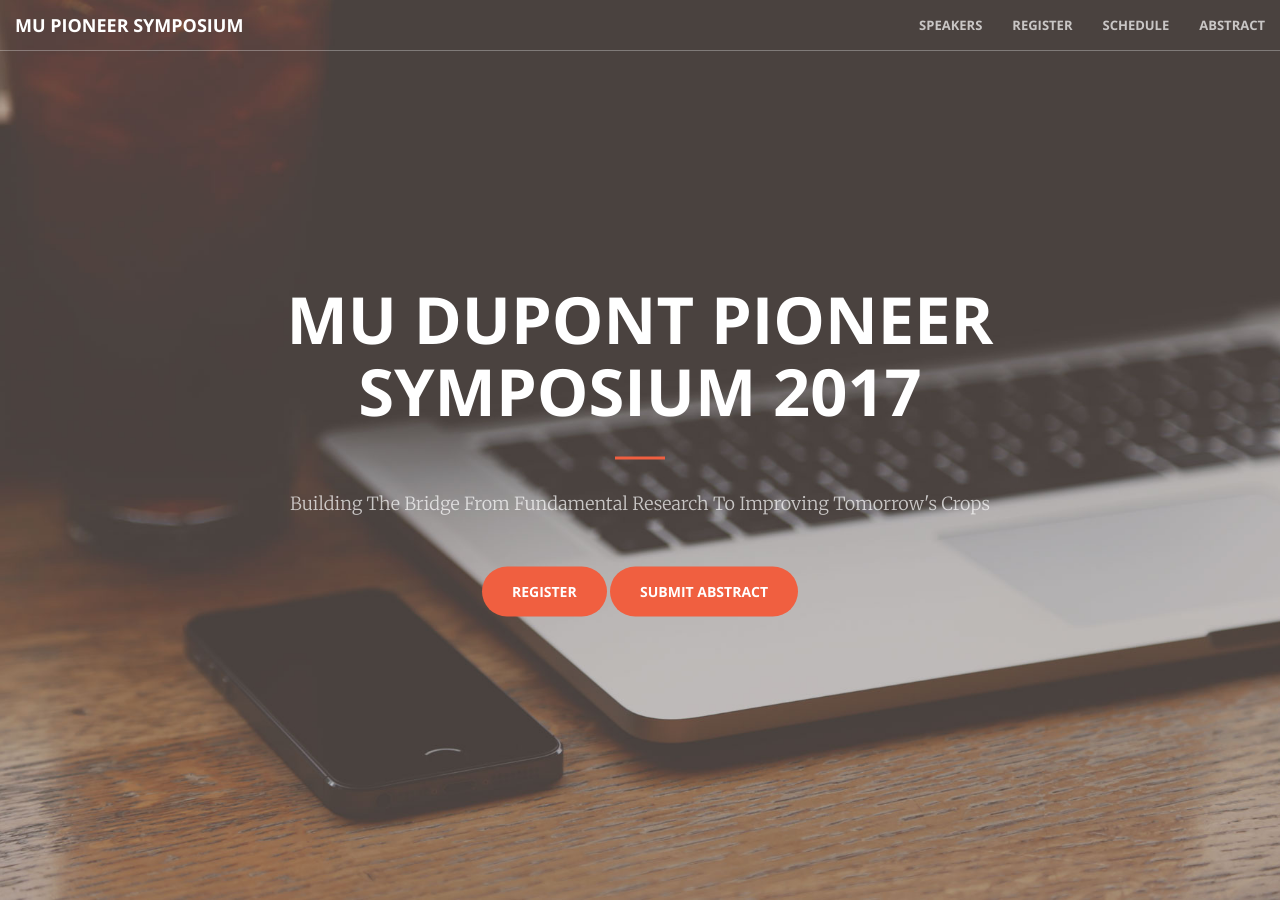
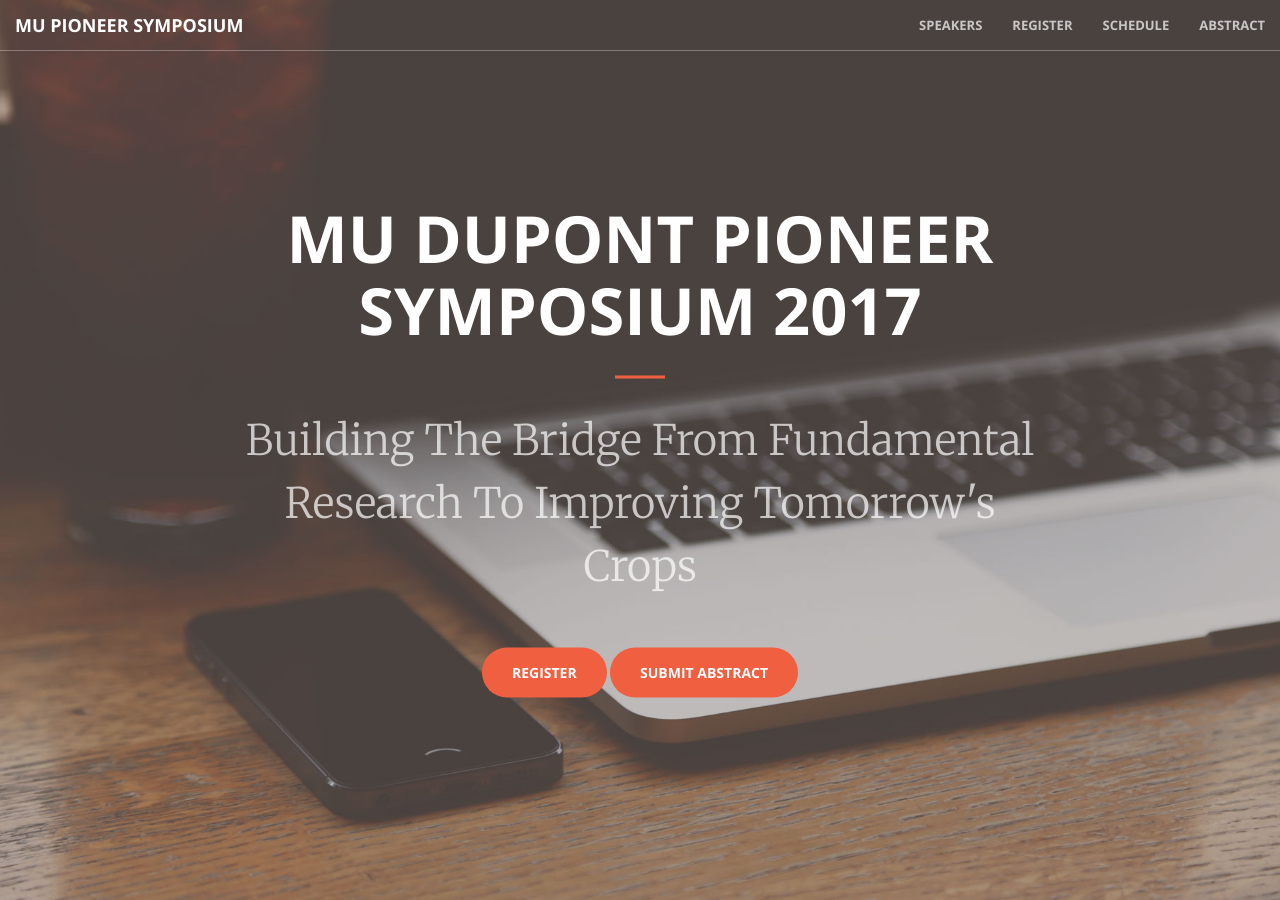
Before and after one commit to mupioneersymposium/mupioneersymposium.github.io, a Jekyll site: the page built from index.html, in a window 1280 px wide. Built offline with Jekyll 4.4.1, drawn with Linux system fonts in a browser that asks for light colours.

Commit message:
Update header.html

```diff
--- a/_includes/header.html
+++ b/_includes/header.html
@@ -3,7 +3,7 @@
         <div class="header-content-inner">
             <h1>MU DuPont Pioneer Symposium 2017</h1>
             <hr>
-            <p>Building The Bridge From Fundamental Research To Improving Tomorrow's Crops</p>
+            <p style="font-size: 3em;">Building The Bridge From Fundamental Research To Improving Tomorrow's Crops</p>
             <a target="_blank" href="https://www.eventbrite.com/e/mu-dupont-pioneer-symposium-tickets-26468717647" class="btn btn-primary btn-xl page-scroll">Register</a> <a target="_blank" href="abstract.html" class="btn btn-primary btn-xl page-scroll">Submit Abstract</a>
         </div>
     </div>
```
